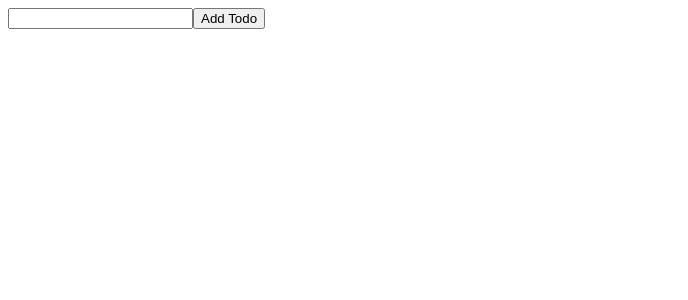
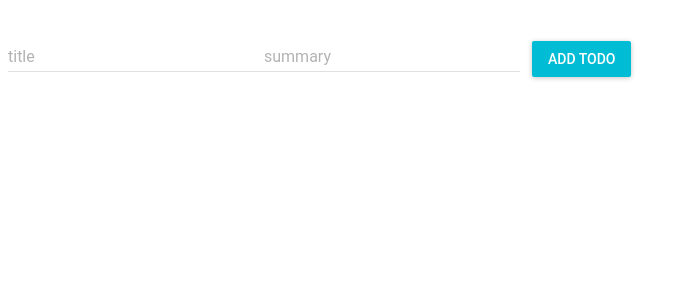
Before and after one commit to maxbraz/breadwareTodoList, a React app: page /create in a window 1280 px wide. Shown: the top 300 px of the page, without its empty margins (0-688 px from the left). Built offline with nearby package versions, Linux system fonts and the light colour scheme; the HTML template or start-up script is replaced by a standard one; what react-tap-event-plugin would draw is missing.

Commit message:
add todo working

```diff
--- a/client/src/components/LandingPage.jsx
+++ b/client/src/components/LandingPage.jsx
@@ -9,7 +9,7 @@ const LandingPage = () => (
     <Bar />
     <div className="center">
       <Link to="/login">
-        <RaisedButton label="Get Started" primary />
+        <RaisedButton label="Get Started" primary autoFocus/>
       </Link>
     </div>
   </div>
--- a/client/src/components/Login.jsx
+++ b/client/src/components/Login.jsx
@@ -32,6 +32,9 @@ class LandingPage extends React.Component {
     this.handleNameError = this.handleNameError.bind(this);
   }
 
+  componentDidMount() {
+
+  }
   handleChange(e) {
     const value = e.target.value;
 
@@ -72,6 +75,8 @@ class LandingPage extends React.Component {
                 id="username"
                 type="text"
                 name="username"
+                value={this.state.username}
+                autoFocus
                 floatingLabelFocusStyle={{ color: 'rgb(255, 64, 129)' }}
                 underlineFocusStyle={{ borderBottomColor: 'rgb(255, 64, 129)' }}
                 onChange={this.handleChange}
--- a/client/src/components/Todos.jsx
+++ b/client/src/components/Todos.jsx
@@ -30,47 +30,35 @@ class Todos extends React.Component {
   }
 
   componentDidMount() {
-    this.props.dispatch(getTodos());
+    this.fetchTodos();
   }
 
+  addTodo(todo) {
+    let todos;
+    axios.post('/todo', {
+      title: todo.title,
+      summary: todo.summary,
+    })
+    .then((res) => {
+      console.log(res.data);
+    })
+    .catch((err) => {
+      console.log(err);
+    });
 
-  addTodo(todo) {
-    let tasks;
-    axios.post('/todo', {
-      todo: todo
-    })
-    .then(function(response) {
-      tasks = response.data;
-    })
-    .catch(function(error) {
-      console.log(error);
-    })
-
-    this.fetchTodos(tasks);
+    this.fetchTodos();
   }
 
-  fetchTodos(todos) {
-    let fetchedTodos;
-    let that = this;
-
-    axios.get('/todos', {
-      params: {
-        todos: todos
-      }
-    })
-    .then(function (response) {
-      fetchedTodos = response.data;
-
-      that.setState({todos: fetchedTodos});
-
-    })
-    .catch(function (error) {
-      console.log(error);
+  fetchTodos() {
+    this.props.dispatch(getTodos());
+    this.setState({
+      todos: this.props.todos,
     });
   }
 
   render () {
     const { todos } = this.props;
+    const { currentTodo } = this.state;
 
     return (
       <div>
@@ -95,7 +83,7 @@ class Todos extends React.Component {
           })}
         </TableBody>
       </Table>
-      <AddTodo />
+      <AddTodo addTodo={this.addTodo} />
       <Footer />
       </div>
     )
--- a/client/src/containers/AddTodo.jsx
+++ b/client/src/containers/AddTodo.jsx
@@ -4,48 +4,97 @@ import { addTodo } from '../actions'
 import TextField from 'material-ui/TextField';
 import RaisedButton from 'material-ui/RaisedButton';
 
-let AddTodo = ({ dispatch }) => {
-  let input
+const style = {
+  button: {
+    margin: 12,
+  },
+  paper: {
+    height: '645px',
+    textAlign: 'center',
+    display: 'inline-block'
+  }
+};
 
-  return (
-    <div>
-      <form
-        onSubmit={e => {
-          e.preventDefault()
-          if (!input.value.trim()) {
-            return
-          }
-          dispatch(addTodo(input.value))
-          input.value = ''
-        }}
-      >
-        <input
-          ref={node => {
-            input = node
-          }}
+class AddTodo extends React.Component {
+  constructor(props) {
+    super(props);
+    this.state = {
+      title: '',
+      summary: ''
+    }
+    this.handleClick = this.handleClick.bind(this);
+    this.handleKeyPress = this.handleKeyPress.bind(this);
+    this.handleSummaryChange = this.handleSummaryChange.bind(this);
+    this.handleTitleChange = this.handleTitleChange.bind(this);
+  }
+
+  handleTitleChange(e) {
+    const value = e.target.value;
+
+    this.setState({
+      title: value,
+    });
+  }
+
+  handleSummaryChange(e) {
+    const value = e.target.value;
+
+    this.setState({
+      summary: value,
+    });
+  }
+
+  handleKeyPress(e) {
+    let { title, summary, addTodo } = this.props;
+
+    if (e.key === 'Enter') {
+      addTodo({
+        title: title,
+        summary: summary,
+      });
+    }
+  }
+
+  handleClick() {
+    this.props.addTodo({
+      title: this.state.title,
+      summary: this.state.summary
+    });
+  }
+
+  render() {
+    return (
+      <div>
+        <TextField
+          floatingLabelText="title"
+          required
+          id="title"
+          type="text"
+          name="title"
+          value={this.state.title}
+          floatingLabelFocusStyle={{ color: 'rgb(255, 64, 129)' }}
+          underlineFocusStyle={{ borderBottomColor: 'rgb(255, 64, 129)' }}
+          onChange={this.handleTitleChange}
         />
-        <button type="submit">
-          Add Todo
-        </button>
-      </form>
+        <TextField
+          floatingLabelText="summary"
+          required
+          id="summary"
+          type="text"
+          name="summary"
+          value={this.state.summary}
+          floatingLabelFocusStyle={{ color: 'rgb(255, 64, 129)' }}
+          underlineFocusStyle={{ borderBottomColor: 'rgb(255, 64, 129)' }}
+          onChange={this.handleSummaryChange}
+        />
+        <RaisedButton label="Add Todo" primary={true} style={style.button} onClick={this.handleClick} />
+      </div>
+    )
+  }
+}
 
-    </div>
-  )
-}
-AddTodo = connect()(AddTodo)
+// AddTodo = connect()(AddTodo)
 
 export default AddTodo
 
-// replace basic form with material ui
-      // <TextField
-      //   fullWidth
-      //   floatingLabelText="create a todo item"
-      //   required
-      //   id="todo"
-      //   type="text"
-      //   name="todo"
-      //   floatingLabelFocusStyle={{ color: 'rgb(255, 64, 129)' }}
-      //   underlineFocusStyle={{ borderBottomColor: 'rgb(255, 64, 129)' }}
-      //   onChange={this.handleChange}
-      // />
-      // <RaisedButton label="Login" primary={true} style={style.button} onClick={this.handleLogin} />
+// dispatch(addTodo(input.value))
```
Also changed, not shown: 1 other file (tests, documents, lock files or other folders).
